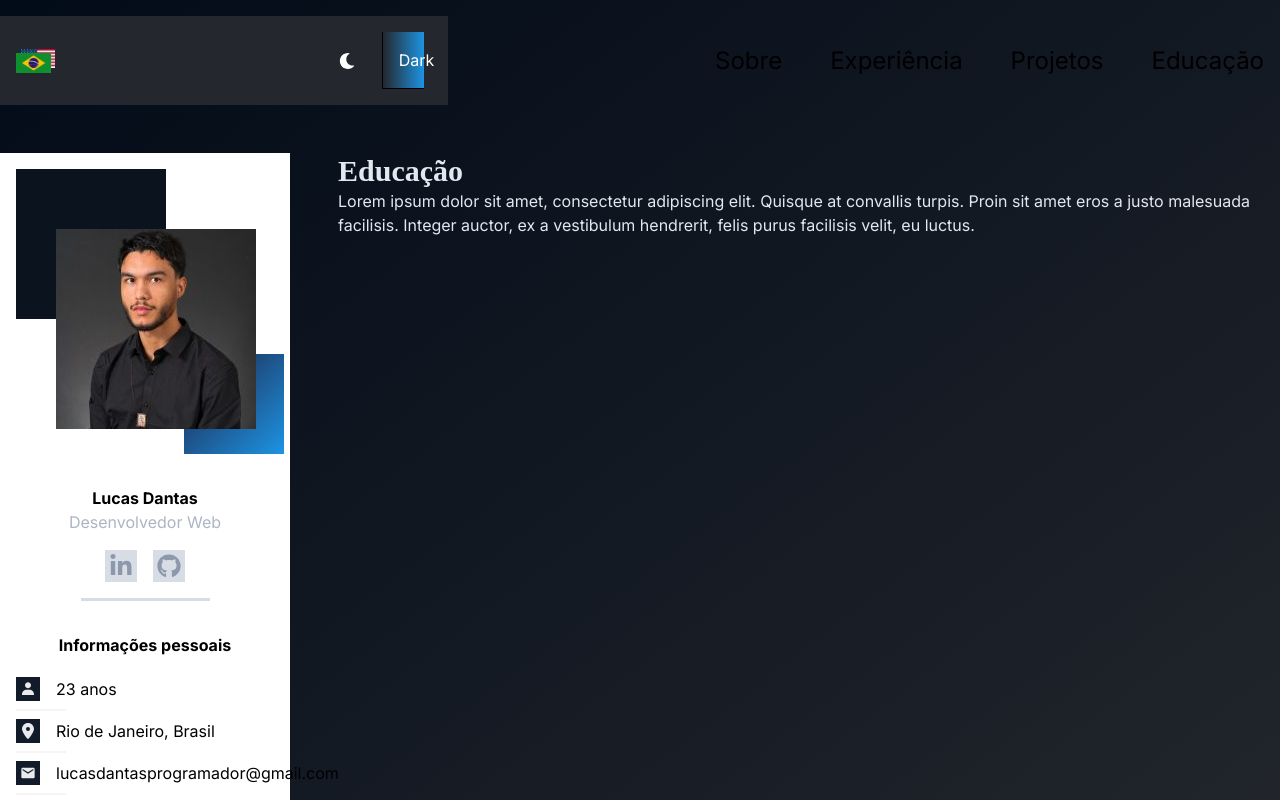
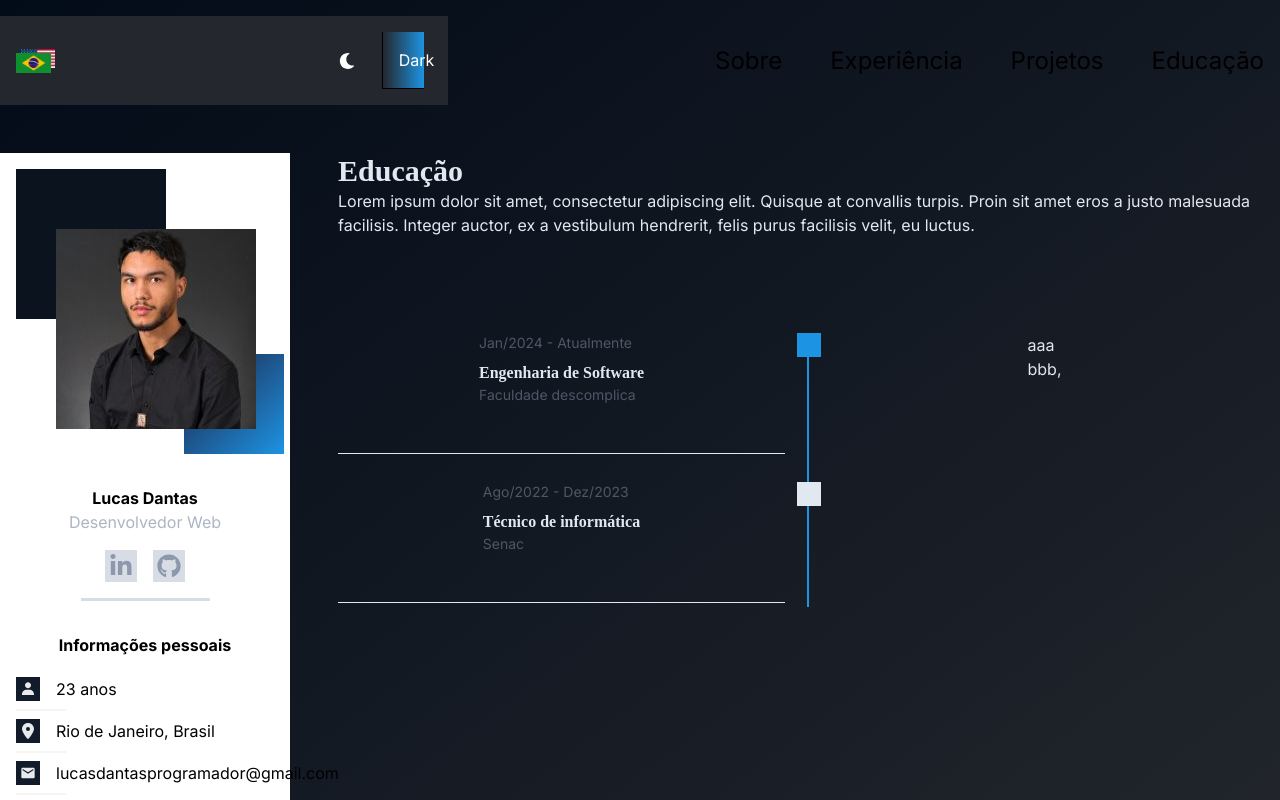
Before and after one commit to lucassdantas/portfolio, a Next.js app: page /educacao in a window 1280 px wide. Shown: the top 800 px of the page. Built offline with nearby package versions, Linux system fonts and the light colour scheme; a web font is replaced by a local one.

Commit message:
structure: building educations accordion

```diff
--- /dev/null
+++ b/src/app/educacao/components/CertificateCard/index.tsx
@@ -0,0 +1,7 @@
+import React from 'react'
+
+export const CertificateCard = () => {
+  return (
+    <div>CertificateCard</div>
+  )
+}
--- /dev/null
+++ b/src/app/educacao/components/EducationAccordion/AccordionHeader.tsx
@@ -0,0 +1,22 @@
+import { Title } from '@/components/Title'
+import React from 'react'
+import { FaArrowLeft, FaArrowRight } from 'react-icons/fa'
+
+interface AccordeonHeaderProps{
+  period:string;
+  title:string;
+  company:string;
+  index:number;
+  toggleAccordion: (index:number) => any;
+  isExpanded:boolean;
+}
+export const AccordionHeader = ({period, title, company, index, toggleAccordion, isExpanded}:AccordeonHeaderProps) => {
+  return (
+    <div className="flex flex-col cursor-pointer pb-4" onClick={() => toggleAccordion(index)}>
+      <span className="text-sm text-base_2-c0 mb-2">{period}</span>
+      <Title tag="h4" className="font-bold">{title}</Title>
+      <span className="text-sm text-base_2-c0">{company}</span>
+    </div>
+
+  )
+}
--- /dev/null
+++ b/src/app/educacao/components/EducationAccordion/AccordionSquare.tsx
@@ -0,0 +1,9 @@
+import React from 'react'
+
+export const AccordionSquare = ({isExpanded, index, toggleAccordion}:{isExpanded:boolean, index:number, toggleAccordion: (index:number) => any}) => {
+  return (
+    <button className="flex items-center absolute -right-3 cursor-pointer" onClick={() => toggleAccordion(index)}>
+      <div className={`w-6 h-6 ${isExpanded ? 'bg-primary-blue' : 'bg-base_1-a0'} relative left-1/2 transform -translate-x-1/2`}></div>
+    </button>
+  )
+}
--- /dev/null
+++ b/src/app/educacao/components/EducationAccordion/index.tsx
@@ -0,0 +1,45 @@
+'use client'
+import React, { useState } from 'react';
+import { AccordionHeader } from '@/app/educacao/components/EducationAccordion/AccordionHeader';
+import { AccordionSquare } from '@/app/educacao/components/EducationAccordion/AccordionSquare';
+import { educations } from '@/utils/educations';
+
+export const EducationAccordion = () => {
+  const [expandedIndex, setExpandedIndex] = useState<number | null>(0);
+  const [currentContent, setCurrentContent] = useState<string[]>(educations[0].descriptionList)
+  const toggleAccordion = (index: number) => {
+    if (expandedIndex === index) {
+      return
+    }
+    setCurrentContent(educations[index].descriptionList)
+    return setExpandedIndex(index);
+  };
+
+  return (
+    <div className="relative flex">
+      <div className='w-1/2 relative'>
+        <div className="flex flex-col gap-6">
+          <div className="absolute right-0 top-0 h-full border-l-2 border-primary-blue"></div>
+          {educations.map((experience, index) => {
+            const isExpanded = expandedIndex === index;
+            return (
+              <div key={'i1'+index} className=" pr-6 ">
+                <div className="flex flex-col justify-between items-center pr-2 pl-2 pb-4">
+                  <AccordionSquare isExpanded={isExpanded} index={index} toggleAccordion={toggleAccordion}/>
+                  <AccordionHeader title={experience.course} index={index} period={experience.period} company={experience.institution} toggleAccordion={toggleAccordion} isExpanded={isExpanded}/>
+                </div>
+                <hr className='w-full border-base_1-a0 mt-4 mb-1'></hr>
+              </div>
+            );
+          })}
+        </div>
+      </div>
+
+      <div className='w-1/2 flex justify-center'>
+        <ul>
+        {currentContent.map((content, i) => (<li key={i} className=''>{content}</li>))}
+        </ul>
+      </div>
+    </div>
+  );
+};
--- a/src/app/educacao/page.tsx
+++ b/src/app/educacao/page.tsx
@@ -1,3 +1,4 @@
+import { EducationAccordion } from '@/app/educacao/components/EducationAccordion'
 import { Section } from '@/components/Section'
 import { Title } from '@/components/Title'
 import React from 'react'
@@ -10,6 +11,7 @@ export default function Education () {
         <p className=''>Lorem ipsum dolor sit amet, consectetur adipiscing elit. Quisque at convallis turpis. Proin sit amet eros a justo malesuada facilisis. Integer auctor, ex a vestibulum hendrerit, felis purus facilisis velit, eu luctus.</p>
       </div>
       <div>
+        <EducationAccordion/>
       </div>
     </Section>
   )
--- a/src/app/projetos/components/ProjectCard/index.tsx
+++ b/src/app/projetos/components/ProjectCard/index.tsx
@@ -18,7 +18,7 @@ export const ProjectCard = ({ project, cardIndex, isHovered, setHoveredCardIndex
 
   return (
     <div
-      className="relative w-full lg:w-[47%] max-w-4xl"
+      className="relative w-full lg:w-[47%] max-w-4xl "
       onMouseEnter={() => setHoveredCardIndex(cardIndex)}
     >
       <CardTechnologies project={project} isCardHover={isHovered} />
--- /dev/null
+++ b/src/types/educationType.d.ts
@@ -0,0 +1,6 @@
+export interface Education {
+  period:string;
+  course:string;
+  institution:string;
+  descriptionList:string[];
+}
--- /dev/null
+++ b/src/utils/educations.ts
@@ -0,0 +1,22 @@
+import { Education } from "@/types/educationType";
+
+export const educations:Education[] = [
+  {
+    period:'Jan/2024 - Atualmente',
+    course:'Engenharia de Software',
+    institution:'Faculdade descomplica',
+    descriptionList:[
+      'aaa',
+      'bbb,'
+    ],
+  },
+  {
+    period:'Ago/2022 - Dez/2023',
+    course:'Técnico de informática',
+    institution:'Senac',
+    descriptionList:[
+      'cccc',
+      'bbdddddb,'
+    ],
+  },
+]
```
Also changed, not shown: src/types/certificatesType.d.ts (added, +7 -0 lines).
